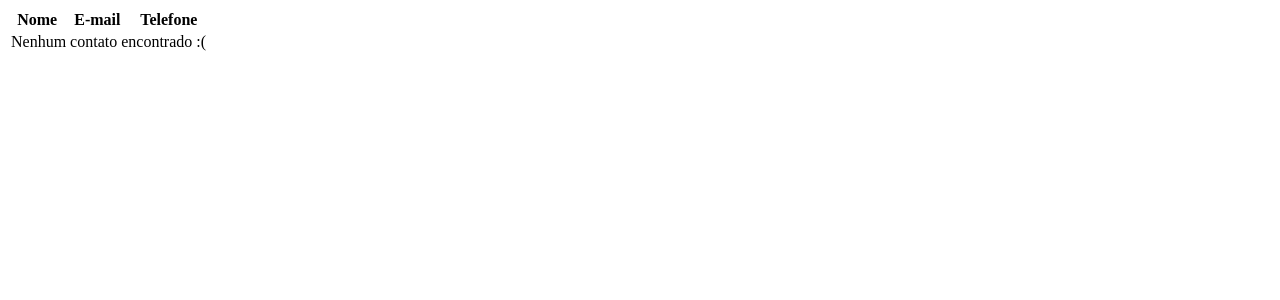
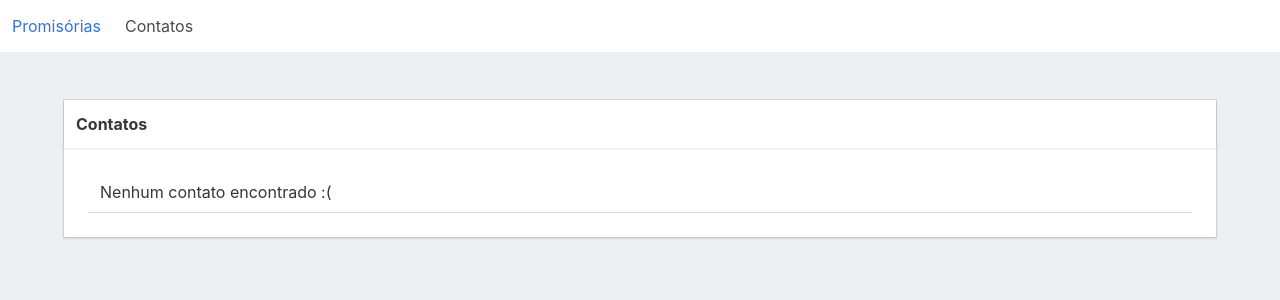
Before and after one commit to flaviogf/promissory_note, a Django app: page /contatos/ in a window 1280 px wide. Shown: the top 300 px of the page. Run offline with Django 3.2, Linux system fonts and the light colour scheme; data that the repository does not hold is empty; some libraries are stand-ins or nearby versions.

Commit message:
começo layout listagem contato

```diff
--- a/commom/templates/commom/base.html
+++ b/commom/templates/commom/base.html
@@ -1,13 +1,47 @@
 <!DOCTYPE html>
 <html lang="pt-br">
 <head>
-  <meta charset="UTF-8">
   <meta name="viewport" content="width=device-width, initial-scale=1">
+  <meta charset="utf-8">
+  <link rel="stylesheet" href="https://cdnjs.cloudflare.com/ajax/libs/bulma/0.7.4/css/bulma.css">
   <title>{% block titulo %}{% endblock %}</title>
+  <style>
+  html, body {
+    background-color: #ECF0F3;
+    height: 100%;
+  }
+  </style>
 </head>
 <body>
-
-  {% block conteudo %}{% endblock %}
-
+  <nav class="navbar" role="navigation" aria-label="main navigation">
+    <div class="navbar-brand">
+      <a class="navbar-item" href="#">Promisórias</a>
+      <a role="button" class="navbar-burger" aria-label="menu" aria-expanded="false">
+        <span aria-hidden="true"></span>
+        <span aria-hidden="true"></span>
+        <span aria-hidden="true"></span>
+      </a>
+    </div>
+    <div class="navbar-menu">
+      <div class="navbar-start">
+        <a class="navbar-item" href="{% url 'contatos:list' %}">Contatos</a>
+      </div>
+    </div>
+  </nav>
+  <div class="section">
+    <div class="container">
+      {% block conteudo %}{% endblock %}
+    </div>
+  </div>
+  <script src="https://cdnjs.cloudflare.com/ajax/libs/jquery/3.3.1/jquery.min.js"></script>
+  <script>
+    $(document).ready(function() {
+      $('.navbar-burger').click(function() {
+          $('.navbar-burger').toggleClass('is-active');
+          $('.navbar-menu').toggleClass('is-active');
+      });
+    });
+  </script>
+  {% block script %}{% endblock %}
 </body>
 </html>
--- a/contatos/templates/contatos/index.html
+++ b/contatos/templates/contatos/index.html
@@ -3,21 +3,22 @@
 {% block titulo %}Contatos{% endblock %}
 
 {% block conteudo %}
-<table>
-  <thead>
-    <tr>
-      <th>Nome</th>
-      <th>E-mail</th>
-      <th>Telefone</th>
-    </tr>
-  </thead>
-
+<div class="card">
+  <div class="card-header">
+    <p class="card-header-title">Contatos</p>
+  </div>
+  <div class="card-content">
+    <table class="table is-striped is-fullwidth is-hoverable">
       <tbody>
         {% for it in contatos %}
         <tr>
-      <td>{{ it.nome }}</td>
-      <td>{{ it.email }}</td>
-      <td>{{ it.telefone }}</td>
+          <td>{{ it.nome }} <small>{{ it.telefone }}</small></td>
+          <td>
+            <a class="button is-small is-primary" href="#">Editar</a>
+          </td>
+          <td>
+            <a class="button is-small is-danger" href="#">Excluir</a>
+          </td>
         </tr>
         {% empty %}
         <tr>
@@ -26,4 +27,6 @@
         {% endfor %}
       </tbody>
     </table>
+  </div>
+</div>
 {% endblock %}
```
Lines whose indentation alone changed are shown as unchanged.
